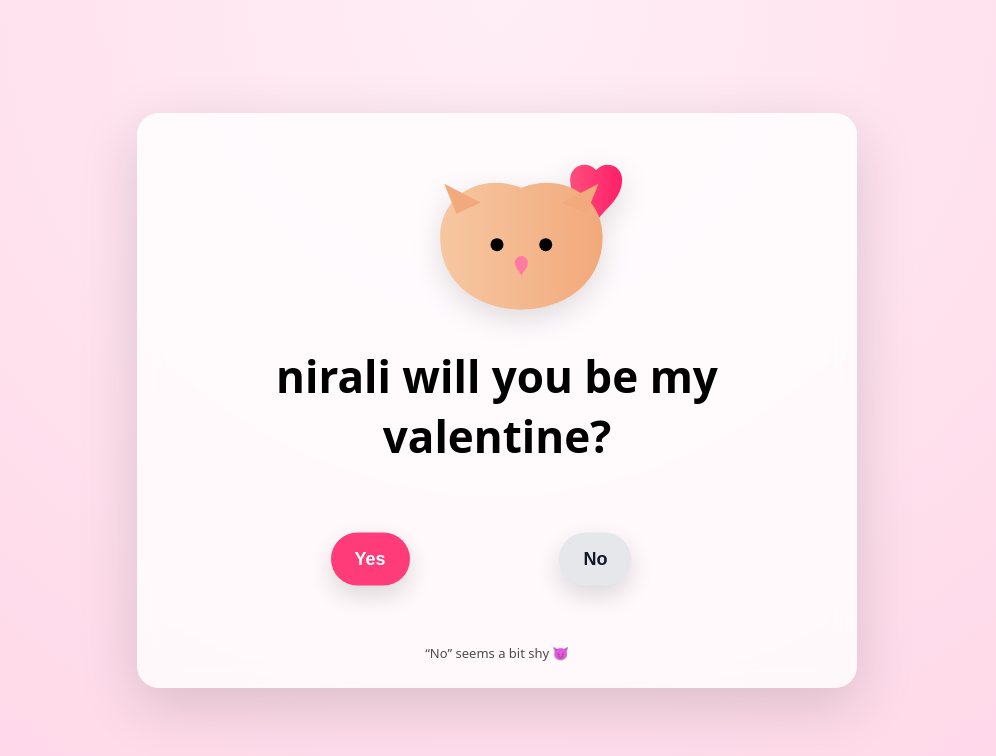
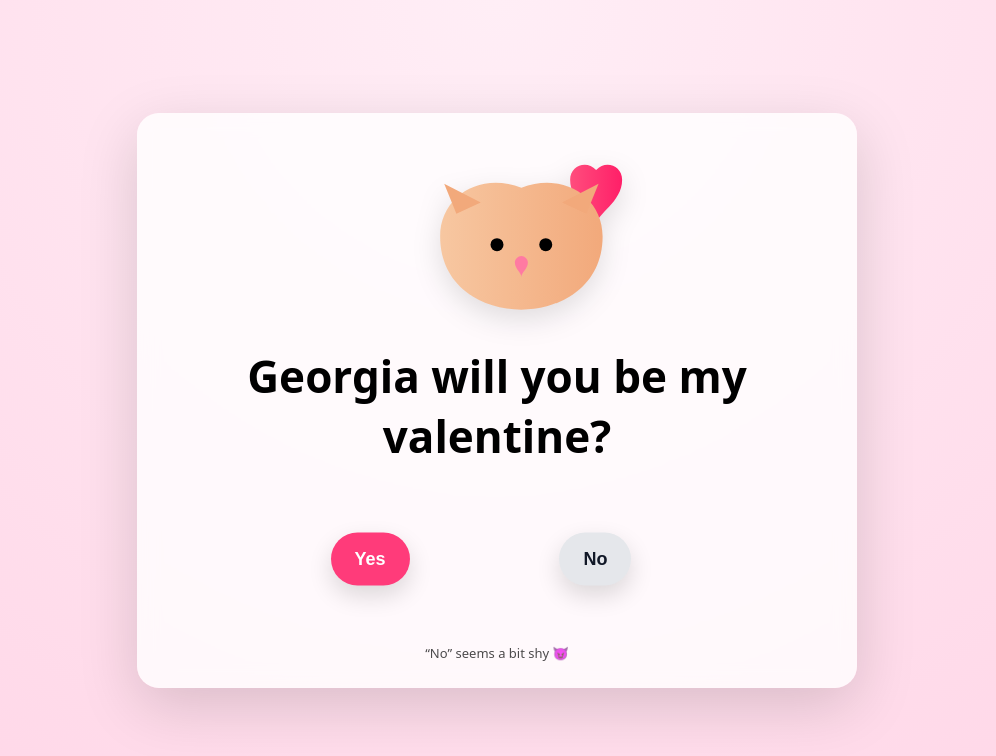
Before and after one commit to jwdrake/-, a plain HTML site: page index.html in a window 1280 px wide. Shown: the whole page, without its empty margins (143-1139 px from the left). Drawn offline with nearby package versions, Linux system fonts and the light colour scheme.

Commit message:
Update index.html

```diff
--- a/index.html
+++ b/index.html
@@ -171,7 +171,7 @@
             fill="#ff7aa2"/>
     </svg>
 
-    <h1>nirali will you be my valentine?</h1>
+    <h1>Georgia will you be my valentine?</h1>
 
     <section class="button-zone" id="zone">
       <button id="yesBtn">Yes</button>
```
